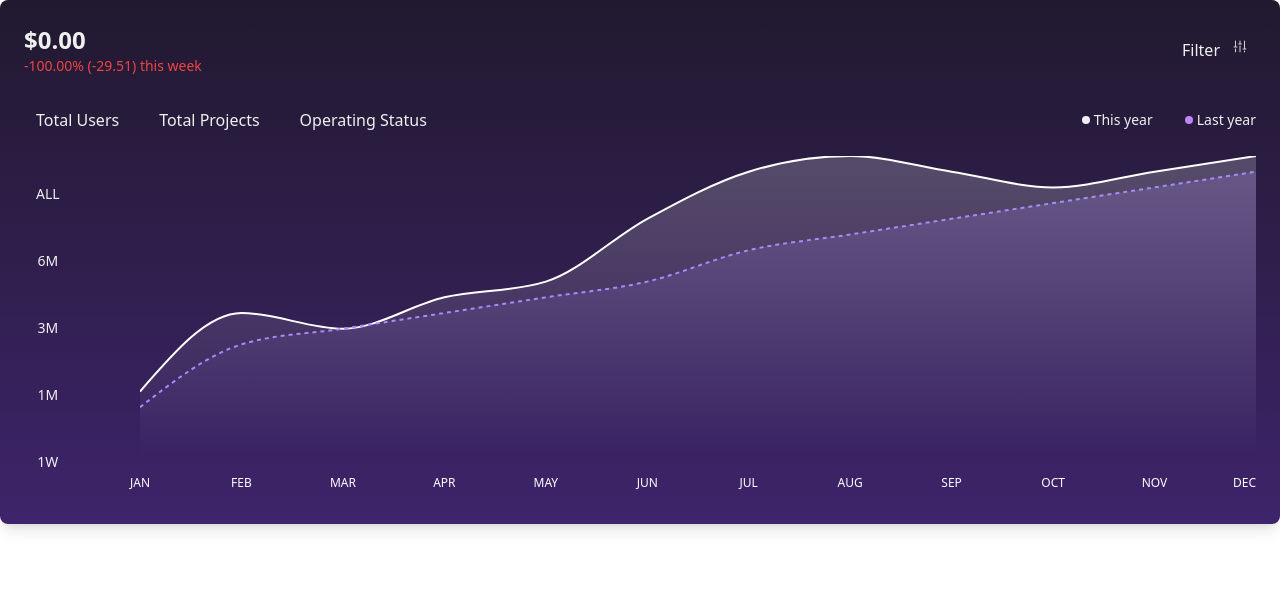
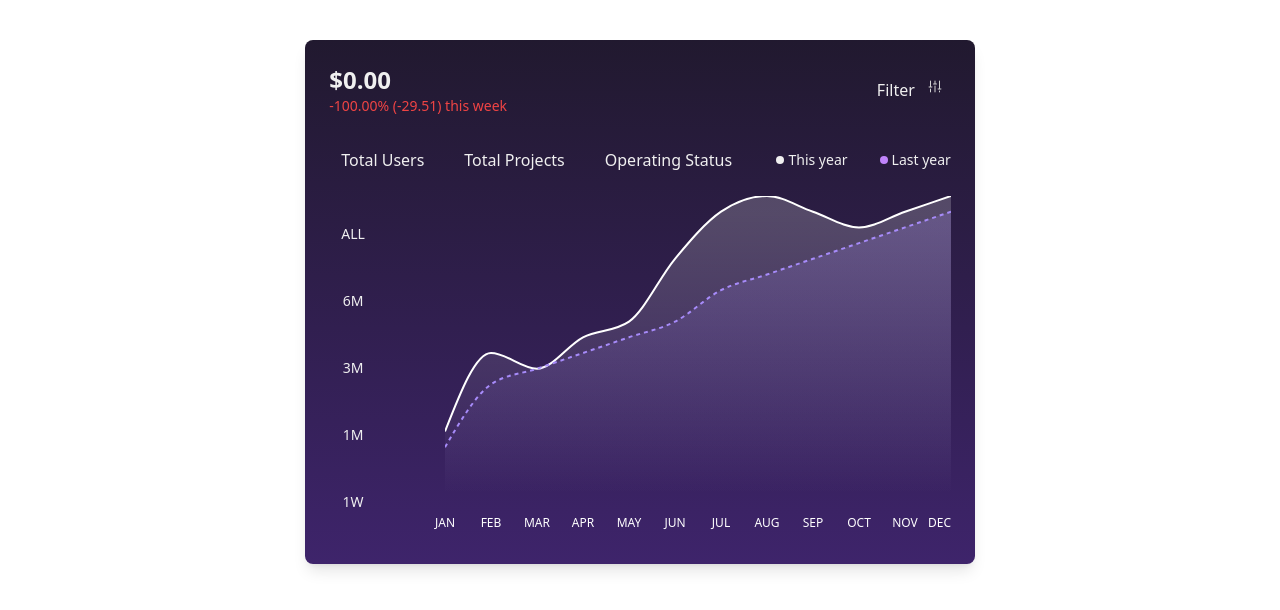
Before and after one commit to stephanniegb/ZeroXBridge_Frontend, a Next.js app: page /dash-header in a window 1280 px wide. Shown: the top 610 px of the page. Built offline with nearby package versions, Linux system fonts and the light colour scheme.

Commit message:
Width adjustment

```diff
--- a/app/components/headers.tsx
+++ b/app/components/headers.tsx
@@ -1,5 +1,4 @@
 "use client"
-import Image from "next/image";
 import { Area, AreaChart, ResponsiveContainer, Tooltip, XAxis, YAxis } from "recharts"
 
 const data = [
@@ -21,7 +20,8 @@ const timeRanges = ["ALL", "6M", "3M", "1M", "1W"]
 
 export default function Analytictable() {
   return (
-    <div className="col-span-4 bg-gradient-to-b from-[#21192F] to-[#3E246B] rounded-lg shadow-lg overflow-hidden">
+    <div className=" flex justify-center items-center">
+      <div className="col-span-4 bg-gradient-to-b from-[#21192F] to-[#3E246B] rounded-lg shadow-lg max-w-[1024px] overflow-hidden m-10">
 
 
         <div className="p-6 flex flex-row items-center justify-between">
@@ -31,7 +31,7 @@ export default function Analytictable() {
           </div>
           <button className=" flex p-2 gap-3 text-white hover:bg-white/10 rounded-full transition-colors">
             <h2>Filter</h2>
-          <img src="./filter.svg"/>
+            <img src="./filter.svg" />
           </button>
         </div>
 
@@ -157,5 +157,7 @@ export default function Analytictable() {
         </div>
 
       </div>
+    </div>
+
   )
 }
```
Lines whose indentation alone changed are shown as unchanged.
